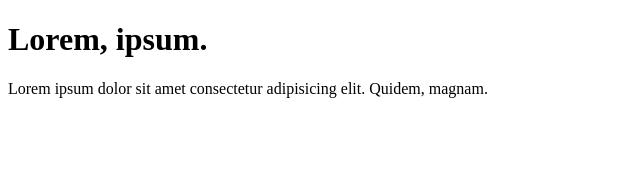
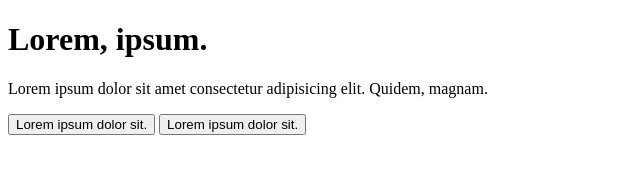
Before and after one commit to rohithvkamath/Trial, a plain HTML site: page Page-1.html in a window 1280 px wide. Shown: the whole page, without its empty margins (0-640 px from the left). Drawn offline with Linux system fonts and the light colour scheme.

Commit message:
Updated page-1

```diff
--- a/Page-1.html
+++ b/Page-1.html
@@ -9,5 +9,8 @@
     <h1>Lorem, ipsum.</h1>
     <p>Lorem ipsum dolor sit amet consectetur adipisicing elit. Quidem, magnam.</p>
 
+    <button>Lorem ipsum dolor sit.</button>
+    <button>Lorem ipsum dolor sit.</button>
+
 </body>
 </html>
```
